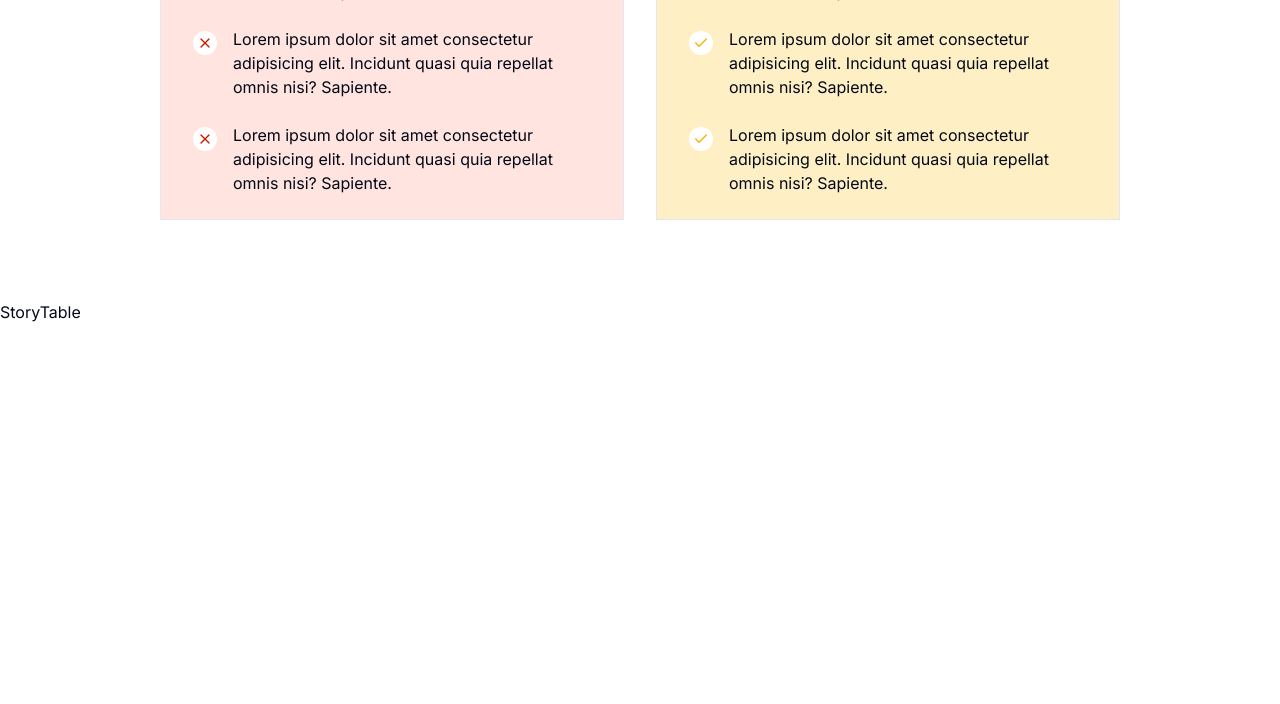
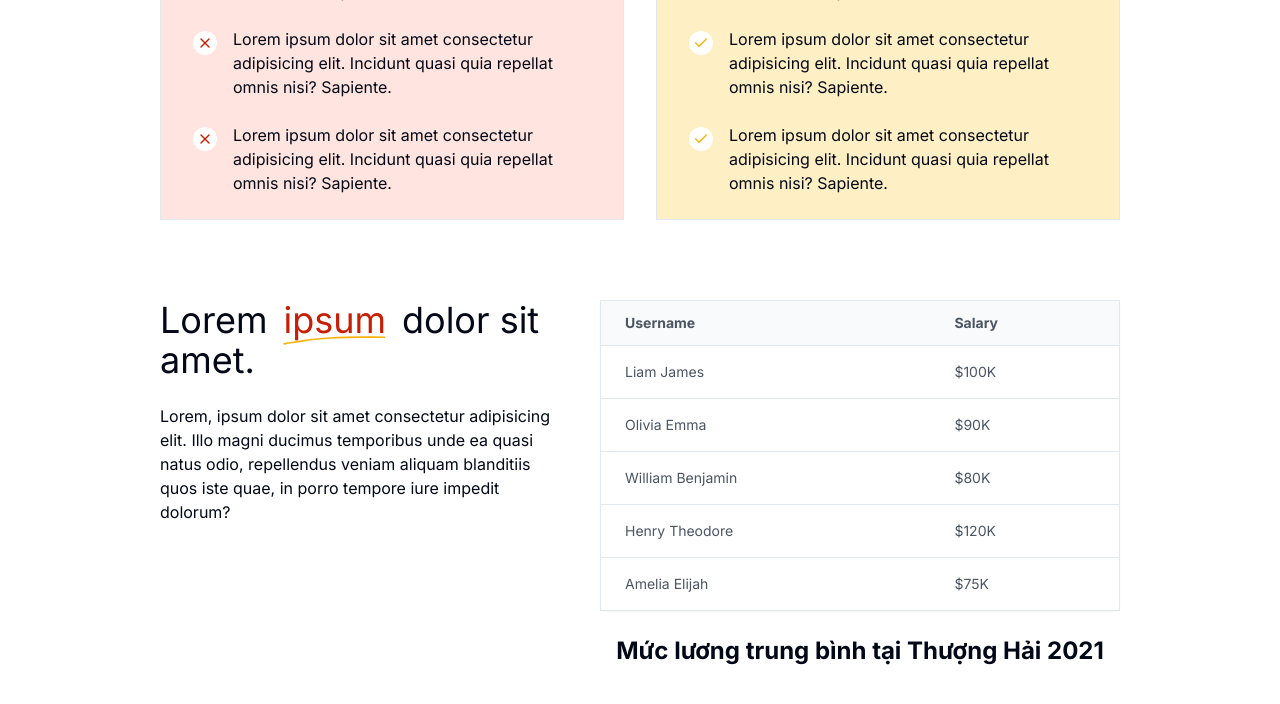
Before and after one commit to nguyenduchuy271197/chinese-webinar-landing, a Next.js app: page / in a window 1280 px wide. Shown: the part 1656-2360 px from the top of the page. Built offline with nearby package versions, Linux system fonts and the light colour scheme.

Commit message:
feature:story-table

```diff
--- a/src/app/_components/story-table.tsx
+++ b/src/app/_components/story-table.tsx
@@ -1,3 +1,73 @@
+import HighlightWord from "@/components/highlight-word";
+import { Button } from "@/components/ui/button";
+
 export default function StoryTable() {
-  return <div>StoryTable</div>;
+  const tableItems = [
+    {
+      name: "Liam James",
+      salary: "$100K",
+    },
+    {
+      name: "Olivia Emma",
+      salary: "$90K",
+    },
+    {
+      name: "William Benjamin",
+      salary: "$80K",
+    },
+    {
+      name: "Henry Theodore",
+      salary: "$120K",
+    },
+    {
+      name: "Amelia Elijah",
+      salary: "$75K",
+    },
+  ];
+  return (
+    <section>
+      <div className="max-w-screen-lg px-8 mx-auto">
+        <div className="grid grid-cols-[400px_1fr] gap-10">
+          <div>
+            <h3 className="text-4xl mb-6">
+              Lorem<HighlightWord>ipsum</HighlightWord>dolor sit amet.
+            </h3>
+            <p>
+              Lorem, ipsum dolor sit amet consectetur adipisicing elit. Illo
+              magni ducimus temporibus unde ea quasi natus odio, repellendus
+              veniam aliquam blanditiis quos iste quae, in porro tempore iure
+              impedit dolorum?
+            </p>
+          </div>
+
+          {/* Table */}
+          <div className="">
+            <table className="w-full border table-auto text-sm text-left mb-6 shadow-sm rounded-lg overflow-x-auto">
+              <thead className="bg-gray-50 text-gray-600 font-medium border-b">
+                <tr>
+                  <th className="py-3 px-6">Username</th>
+                  <th className="py-3 px-6">Salary</th>
+                </tr>
+              </thead>
+              <tbody className="text-gray-600 divide-y">
+                {tableItems.map((item, idx) => (
+                  <tr key={idx}>
+                    <td className="px-6 py-4 whitespace-nowrap">{item.name}</td>
+                    <td className="px-6 py-4 whitespace-nowrap">
+                      {item.salary}
+                    </td>
+                  </tr>
+                ))}
+              </tbody>
+            </table>
+
+            {/* Description */}
+            <h3 className="text-2xl font-bold text-center mb-8">
+              Mức lương trung bình tại Thượng Hải 2021
+            </h3>
+          </div>
+        </div>
+      </div>
+    </section>
+  );
 }
```
